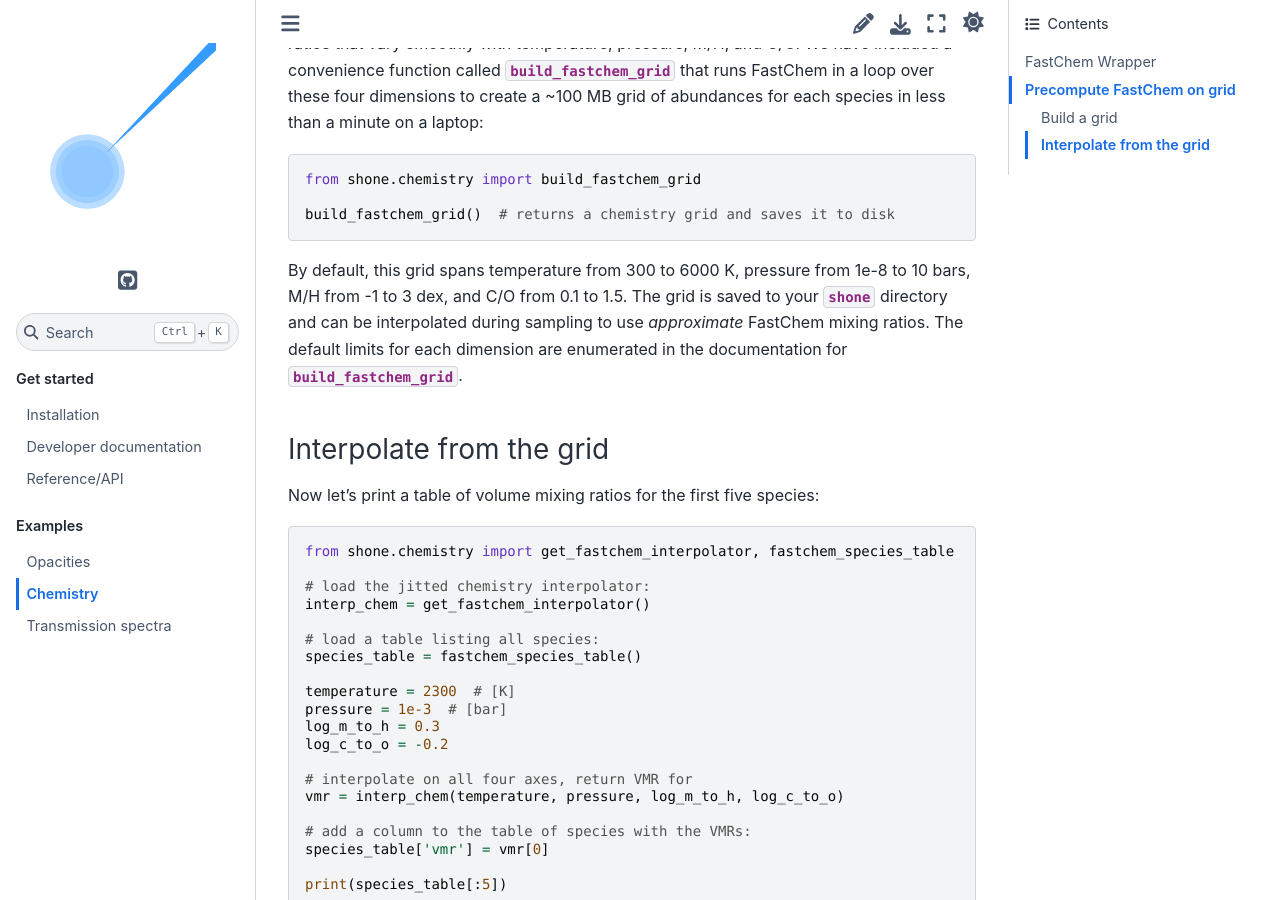
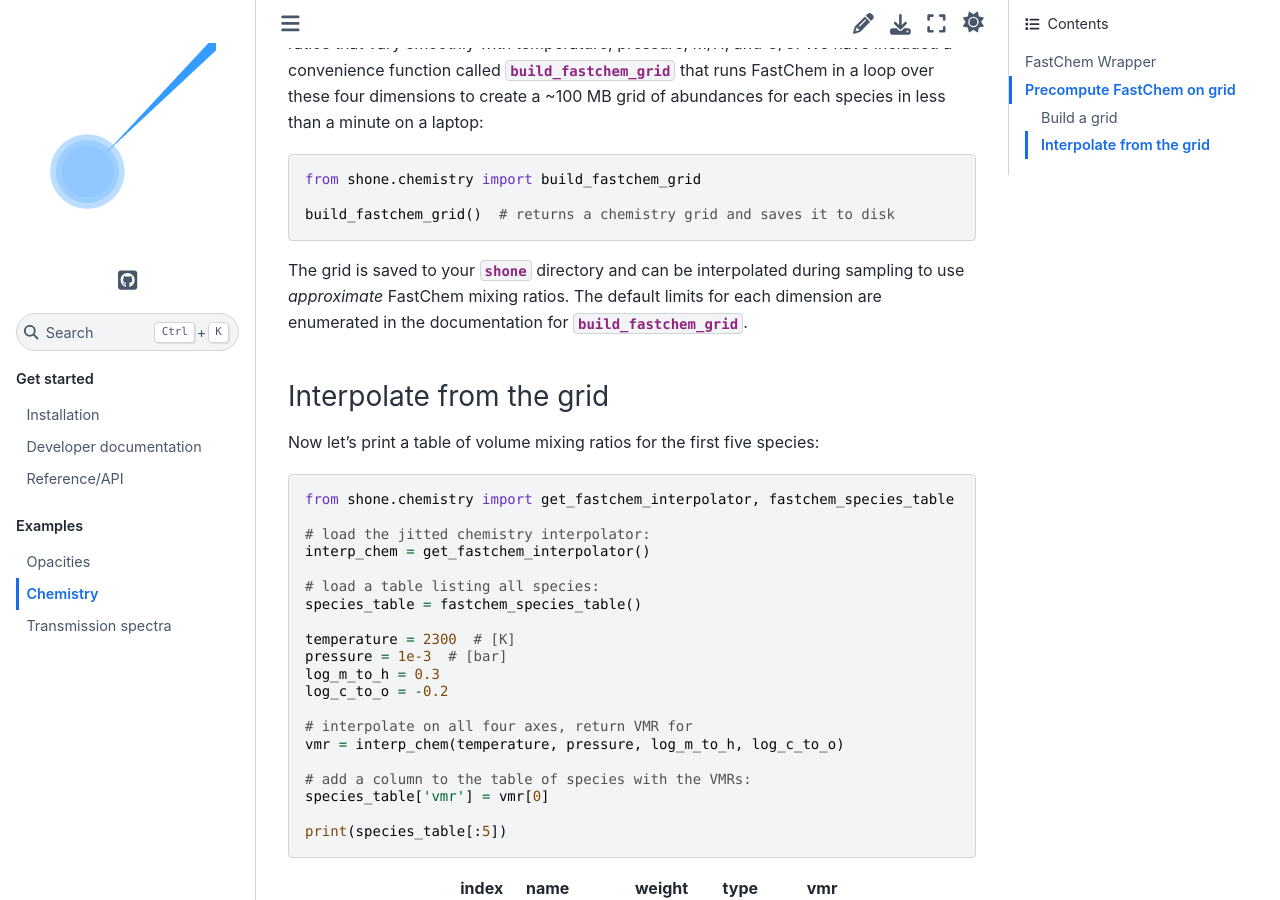
Before and after one commit to bmorris3/shone, a Sphinx documentation site: the page built from docs/shone/examples/chemistry.rst, in a window 1280 px wide and 900 px high, scrolled down 2780 px. Built offline with Sphinx 7.4.7 and the Sphinx Book theme 1.1.4, drawn with Linux system fonts in a browser that asks for light colours; the version number could not be read and is left out.

Commit message:
remove default kwargs from narrative docs

```diff
--- a/docs/shone/examples/chemistry.rst
+++ b/docs/shone/examples/chemistry.rst
@@ -45,7 +45,9 @@ Let's construct a atmospheric structure (temperature-pressure curve):
         ylabel='Pressure [bar]'
     )
 
-Radiative transfer calculations require the volume mixing ratio (VMR) of each atmospheric species. The VMR is a function of temperature, pressure, atmospheric metallicity, and the carbon-to-oxygen ratio. We specify these parameters as follows:
+Radiative transfer calculations require the volume mixing ratio (VMR) of each atmospheric species. The VMR is a
+function of temperature, pressure, atmospheric metallicity, and the carbon-to-oxygen ratio. We specify these
+parameters as follows:
 
 .. code-block:: python
 
@@ -232,11 +234,10 @@ in less than a minute on a laptop:
 
     build_fastchem_grid()  # returns a chemistry grid and saves it to disk
 
-By default, this grid spans temperature from 300 to 6000 K, pressure from 1e-8 to 10 bars,
-M/H from -1 to 3 dex, and C/O from 0.1 to 1.5. The grid is saved to your `~/.shone` directory
-and can be interpolated during sampling to use *approximate* FastChem mixing ratios.
-The default limits for each dimension are enumerated in the documentation
-for `~shone.chemistry.fastchem.build_fastchem_grid`.
+The grid is saved to your `~/.shone` directory and can be interpolated during
+sampling to use *approximate* FastChem mixing ratios. The default limits for
+each dimension are enumerated in the documentation for
+`~shone.chemistry.fastchem.build_fastchem_grid`.
 
 Interpolate from the grid
 +++++++++++++++++++++++++
```
